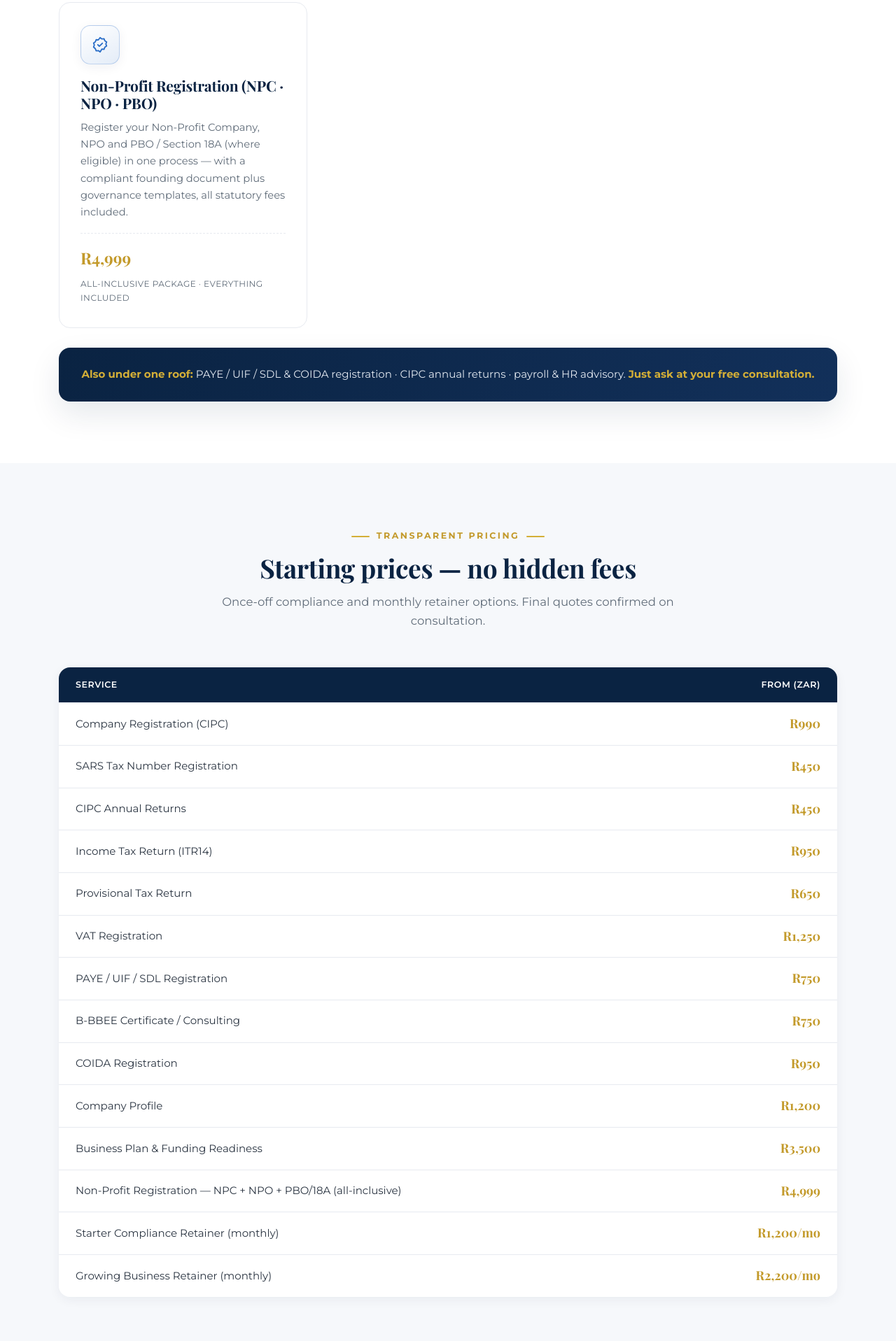
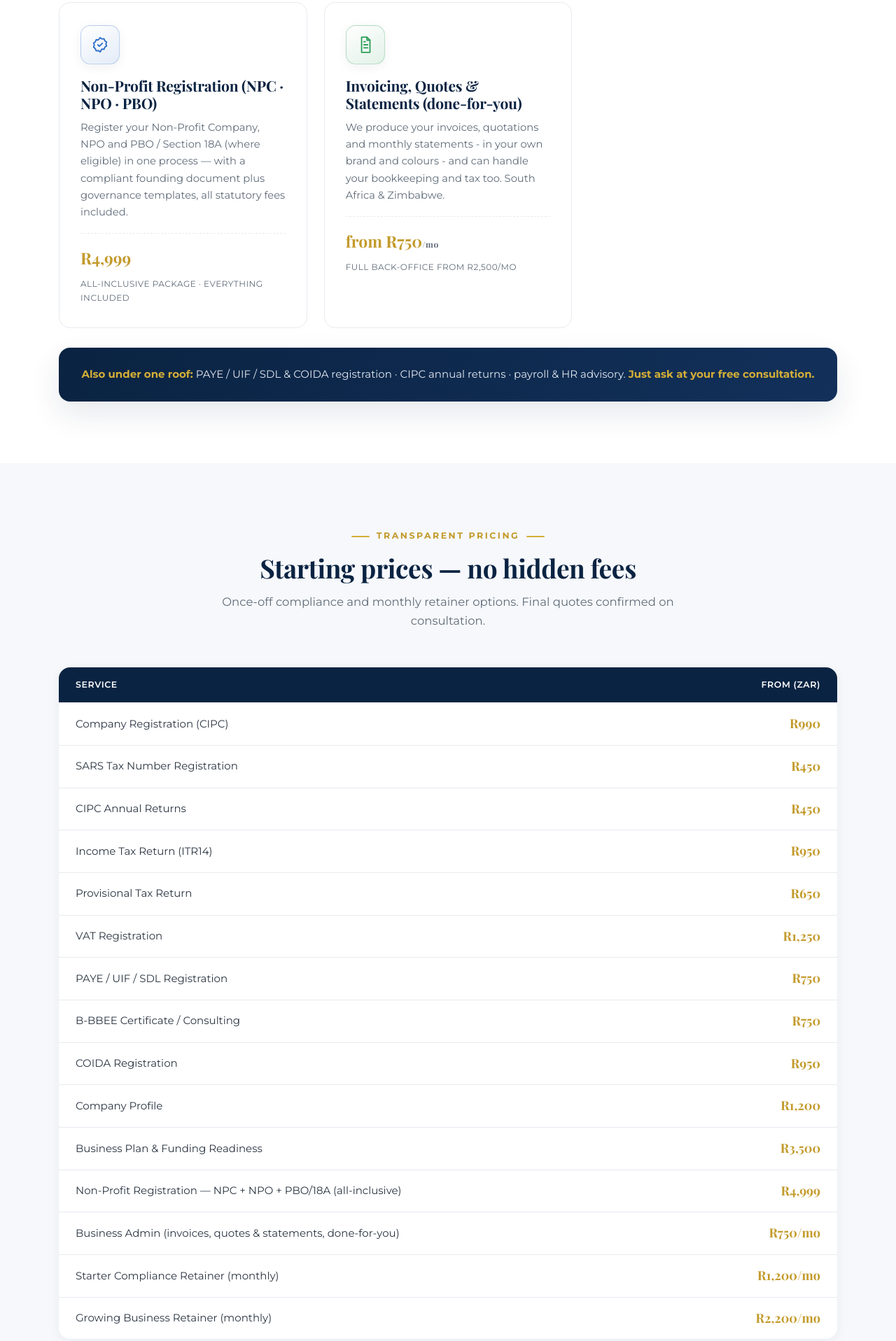
Before and after one commit to wowourwedding-wq/lfa-consulting-website, a plain HTML site: page business.html in a window 1280 px wide. Shown: the part 1863-3780 px from the top of the page at 70% size. Drawn offline with nearby package versions, Linux system fonts and the light colour scheme.

Commit message:
Add Business Admin (invoicing/quotes/statements, done-for-you) service

```diff
--- a/business.html
+++ b/business.html
@@ -37,6 +37,7 @@
       <div class="card reveal d1"><div class="icon-tile"><span class="ic" data-icon="scale"></span></div><h3>Trust Accounting &amp; Audit Preparation</h3><p>Trust &amp; business account bookkeeping, s86 reconciliations and audit-ready records supporting your auditor.</p><div class="from"><b>from R1,200<small style="text-transform:none">/mo</small></b><small>Scoped per practice</small></div></div>
       <div class="card reveal d2"><div class="icon-tile"><span class="ic" data-icon="briefcase"></span></div><h3>Business Plans &amp; Financials</h3><p>Business plans, funding readiness, financial projections, cash flow and company profiles.</p><div class="from"><b>from R1,200</b><small>Business plans from R3,500</small></div></div>
       <div class="card reveal"><div class="icon-tile"><span class="ic" data-icon="badgecheck"></span></div><h3>Non-Profit Registration (NPC · NPO · PBO)</h3><p>Register your Non-Profit Company, NPO and PBO / Section 18A (where eligible) in one process — with a compliant founding document plus governance templates, all statutory fees included.</p><div class="from"><b>R4,999</b><small>All-inclusive package · everything included</small></div></div>
+      <div class="card reveal"><div class="icon-tile"><span class="ic" data-icon="receipt"></span></div><h3>Invoicing, Quotes &amp; Statements (done-for-you)</h3><p>We produce your invoices, quotations and monthly statements - in your own brand and colours - and can handle your bookkeeping and tax too. South Africa &amp; Zimbabwe.</p><div class="from"><b>from R750<small style="text-transform:none">/mo</small></b><small>Full back-office from R2,500/mo</small></div></div>
     </div>
     <div class="alsobar reveal"><b>Also under one roof:</b> PAYE / UIF / SDL &amp; COIDA registration · CIPC annual returns · payroll &amp; HR advisory. <b>Just ask at your free consultation.</b></div>
   </div>
@@ -59,6 +60,7 @@
       <tr><td>Company Profile</td><td class="price">R1,200</td></tr>
       <tr><td>Business Plan &amp; Funding Readiness</td><td class="price">R3,500</td></tr>
       <tr><td>Non-Profit Registration — NPC + NPO + PBO/18A (all-inclusive)</td><td class="price">R4,999</td></tr>
+      <tr><td>Business Admin (invoices, quotes &amp; statements, done-for-you)</td><td class="price">R750/mo</td></tr>
       <tr><td>Starter Compliance Retainer (monthly)</td><td class="price">R1,200/mo</td></tr>
       <tr><td>Growing Business Retainer (monthly)</td><td class="price">R2,200/mo</td></tr>
     </table></div>
```
